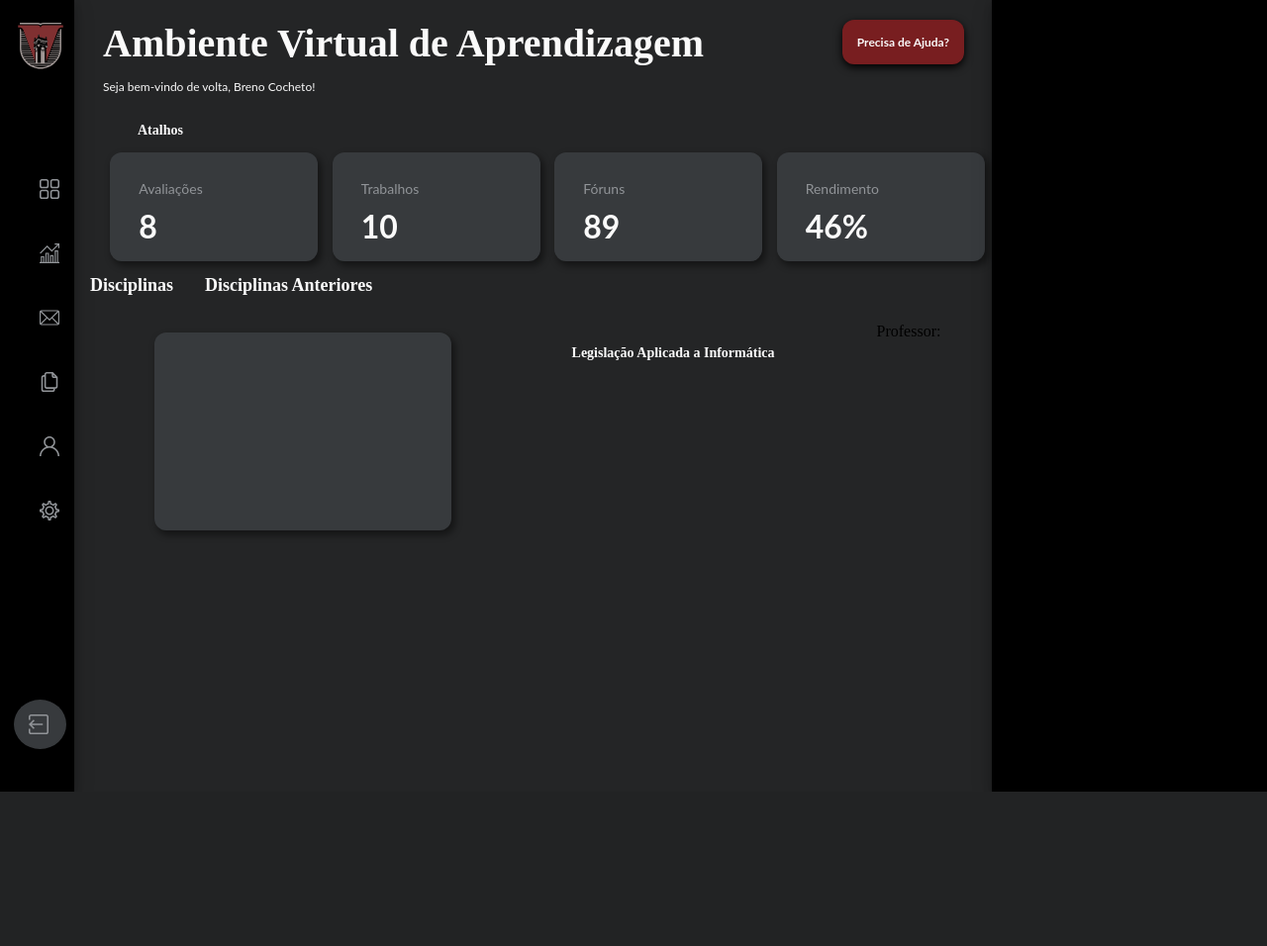
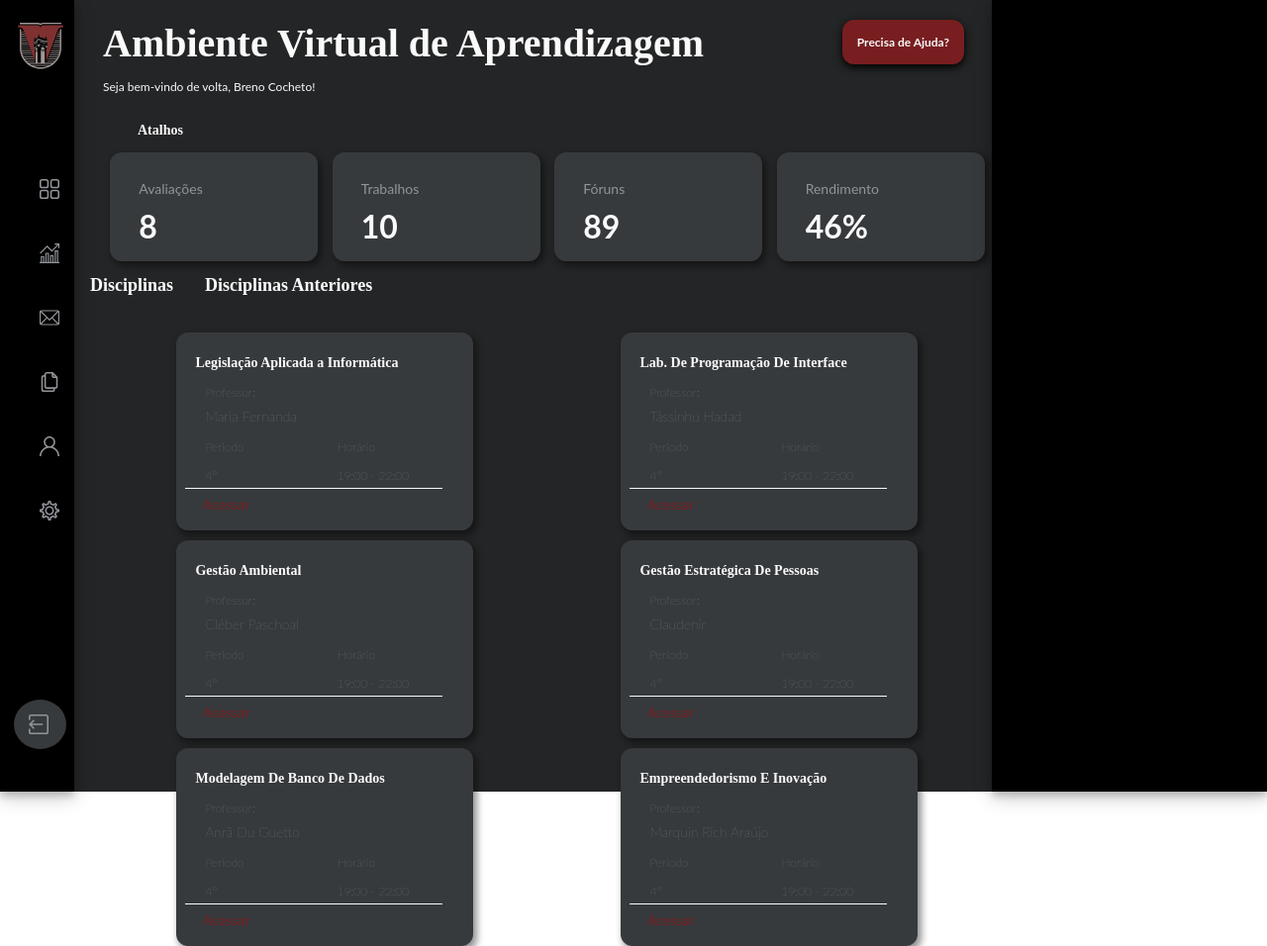
Before and after one commit to UniversidadeDeVassouras/labproginter-2020.2-BrenoCocheto-p2, a Flask app: page / in a window 1280 px wide. Shown: the whole page at 99% size. Before the commit the page ends 800 px from the top, so only its background shows below. Run offline with Flask 2, Linux system fonts and the light colour scheme.

Commit message:
Update home.html

```diff
--- a/application/view/templates/home.html
+++ b/application/view/templates/home.html
@@ -34,9 +34,71 @@
     </div>
 </section>
 <section id="h-subject-f">
-    <a id="h-subject-card">
+    <div id="h-subject-card">
         <a id="h-subject-card-title">Legislação Aplicada a Informática</a>
-        <a id="h-subject-card-content">Professor:</a>
-    </a>
+        <a id="h-subject-card-prof">Professor:</a>
+        <a id="h-subject-card-name">Maria Fernanda</a>
+        <a id="h-subject-card-period">Periodo</a>
+        <a id="h-subject-card-time">Horário</a>
+        <a id="h-subject-card-number">4°</a>
+        <a id="h-subject-card-hour">19:00 - 22:00</a>
+        <a id="h-subject-card-line"></a>
+        <button class="h-subject-card-button"> Acessar</button>
+    </div>
+    <div id="h-subject-card">
+        <a id="h-subject-card-title">Lab. De Programação De Interface</a>
+        <a id="h-subject-card-prof">Professor:</a>
+        <a id="h-subject-card-name">Tássinhu Hadad</a>
+        <a id="h-subject-card-period">Periodo</a>
+        <a id="h-subject-card-time">Horário</a>
+        <a id="h-subject-card-number">4°</a>
+        <a id="h-subject-card-hour">19:00 - 22:00</a>
+        <a id="h-subject-card-line"></a>
+        <button class="h-subject-card-button"> Acessar</button>
+    </div>
+    <div id="h-subject-card">
+        <a id="h-subject-card-title">Gestão Ambiental</a>
+        <a id="h-subject-card-prof">Professor:</a>
+        <a id="h-subject-card-name">Cléber Paschoal</a>
+        <a id="h-subject-card-period">Periodo</a>
+        <a id="h-subject-card-time">Horário</a>
+        <a id="h-subject-card-number">4°</a>
+        <a id="h-subject-card-hour">19:00 - 22:00</a>
+        <a id="h-subject-card-line"></a>
+        <button class="h-subject-card-button"> Acessar</button>
+    </div>
+    <div id="h-subject-card">
+        <a id="h-subject-card-title">Gestão Estratégica De Pessoas</a>
+        <a id="h-subject-card-prof">Professor:</a>
+        <a id="h-subject-card-name">Claudenir</a>
+        <a id="h-subject-card-period">Periodo</a>
+        <a id="h-subject-card-time">Horário</a>
+        <a id="h-subject-card-number">4°</a>
+        <a id="h-subject-card-hour">19:00 - 22:00</a>
+        <a id="h-subject-card-line"></a>
+        <button class="h-subject-card-button"> Acessar</button>
+    </div>
+    <div id="h-subject-card">
+        <a id="h-subject-card-title">Modelagem De Banco De Dados</a>
+        <a id="h-subject-card-prof">Professor:</a>
+        <a id="h-subject-card-name">Anrã Du Guetto</a>
+        <a id="h-subject-card-period">Periodo</a>
+        <a id="h-subject-card-time">Horário</a>
+        <a id="h-subject-card-number">4°</a>
+        <a id="h-subject-card-hour">19:00 - 22:00</a>
+        <a id="h-subject-card-line"></a>
+        <button class="h-subject-card-button"> Acessar</button>
+    </div>
+    <div id="h-subject-card">
+        <a id="h-subject-card-title">Empreendedorismo E Inovação</a>
+        <a id="h-subject-card-prof">Professor:</a>
+        <a id="h-subject-card-name">Marquin Rich Araújo</a>
+        <a id="h-subject-card-period">Periodo</a>
+        <a id="h-subject-card-time">Horário</a>
+        <a id="h-subject-card-number">4°</a>
+        <a id="h-subject-card-hour">19:00 - 22:00</a>
+        <a id="h-subject-card-line"></a>
+        <button class="h-subject-card-button"> Acessar</button>
+    </div>
 </section>
 {%endblock%}
```
